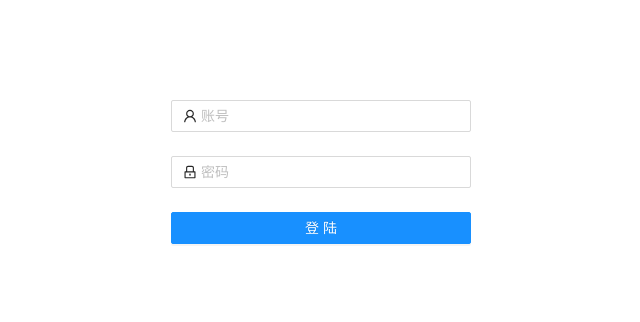
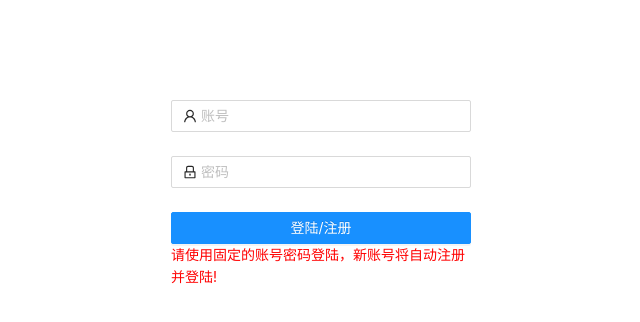
Before and after one commit to elona2011/rwb-fe, a React (Create React App) app: page /loginuser in a window 1280 px wide. Before the commit this address led to /login. Shown: the top 322 px of the page, without its empty margins (319-959 px from the left). Built offline with nearby package versions, Linux system fonts and the light colour scheme; no server answers.

Commit message:
add player login

```diff
--- a/src/App.tsx
+++ b/src/App.tsx
@@ -9,6 +9,7 @@ import {
 } from "react-router-dom";
 import 'antd/dist/antd.css';
 import Login from './pages/login'
+import LoginUser from './pages/loginUser/loginUser'
 import LayoutMain from './pages/layout'
 import { ProvideAuth, PrivateRoute } from './pages/auth'
 import { Spin, Space } from 'antd';
@@ -49,6 +50,9 @@ function App() {
                 <Route path="/login">
                   <Login />
                 </Route>
+                <Route path="/loginuser">
+                  <LoginUser />
+                </Route>
                 <PrivateRoute path="/user">
                   <LayoutMain />
                 </PrivateRoute>
--- /dev/null
+++ b/src/pages/config.js
@@ -0,0 +1 @@
+export const port = ''
--- /dev/null
+++ b/src/pages/loginUser/login.css
@@ -0,0 +1,16 @@
+.login-form {
+    max-width: 300px;
+    margin: 100px auto;
+}
+
+.login-form-forgot {
+    float: right;
+}
+
+.ant-col-rtl .login-form-forgot {
+    float: left;
+}
+
+.login-form-button {
+    width: 100%;
+}
--- /dev/null
+++ b/src/pages/loginUser/loginUser.tsx
@@ -0,0 +1,91 @@
+import { Form, Input, Button, Checkbox, message, Row, Col } from 'antd';
+import { UserOutlined, LockOutlined } from '@ant-design/icons';
+import './login.css';
+import { useAuth } from '../auth'
+import {
+    BrowserRouter as Router,
+    Switch,
+    Route,
+    Link,
+    useHistory,
+    Redirect
+} from "react-router-dom";
+import axios from 'axios'
+import { useState, useEffect } from 'react';
+
+
+const Login = () => {
+    let auth = useAuth()
+    let history = useHistory()
+
+    const onFinish = ({ username, password }: { username: string, password: string }) => {
+        let data = new FormData()
+        data.append('name', username)
+        data.append('password', password)
+        let params = new URL(document.location.href).searchParams
+        const appid = params.get('appid')
+        axios({
+            method: 'post',
+            url: '/tasks/loginuser',
+            data,
+            headers: {
+                'Content-Type': 'multipart/form-data'
+            }
+        }).then(res => {
+            // console.log(res.data)
+            if (res.data) {
+                if (res.data.code === 1) {
+                    message.error('密码错误')
+                } else if (res.data.code === 0) {
+                    document.location.href = `http://proxy.xlcmll.top:36912/Task/${appid}?uid=${res.data.result}`
+                }
+            }
+        })
+    };
+
+    return (
+        <Form
+            name="normal_login"
+            className="login-form"
+            initialValues={{ remember: true }}
+            onFinish={onFinish}
+        >
+            <Form.Item
+                name="username"
+                rules={[{ required: true, message: '请输入您的账号!' }]}
+            >
+                <Input prefix={<UserOutlined className="site-form-item-icon" />} placeholder="账号" />
+            </Form.Item>
+            <Form.Item
+                name="password"
+                rules={[{ required: true, message: '请输入您的密码!' }]}
+            >
+                <Input
+                    prefix={<LockOutlined className="site-form-item-icon" />}
+                    type="password"
+                    placeholder="密码"
+                />
+            </Form.Item>
+
+            {/* <Form.Item>
+                <Form.Item name="remember" valuePropName="checked" noStyle>
+                    <Checkbox>Remember me</Checkbox>
+                </Form.Item>
+
+                <a className="login-form-forgot" href="">
+                    Forgot password
+            </a>
+            </Form.Item> */}
+
+            <Form.Item>
+                <Button type="primary" htmlType="submit" className="login-form-button">
+                    登陆/注册
+            </Button>
+                <p style={{ color: 'red' }}>请使用固定的账号密码登陆，新账号将自动注册并登陆!</p>
+                {/* Or <a href="">register now!</a> */}
+            </Form.Item>
+        </Form>
+    )
+}
+
+export default Login
--- a/src/pages/taskBoard/TaskBoard.tsx
+++ b/src/pages/taskBoard/TaskBoard.tsx
@@ -52,7 +52,7 @@ const Task = () => {
             key: 'action',
             render: (text: string, record: task) => (
                 <Space size="middle">
-                    <a href={`http://proxy.xlcmll.top:36912/Task/${record.Appid}?uid=${record.Appid}`} target="_blank" rel="noreferrer">任务地址</a>
+                    <a href={`http://proxy.xlcmll.top:36912/Task/${record.Appid}`} target="_blank" rel="noreferrer">任务地址</a>
                     {/* <a href={`http://u.zrb.net/Task/${record.Appid}?uid=${record.Appid}`} target="_blank" rel="noreferrer">任务地址</a> */}
                     <QrUpload taskid={record.id + ''}></QrUpload>
                     <a onClick={() => handleDel(record.id)}>删除</a>
```
Also changed, not shown: 1 other file (tests, documents, lock files or other folders).
